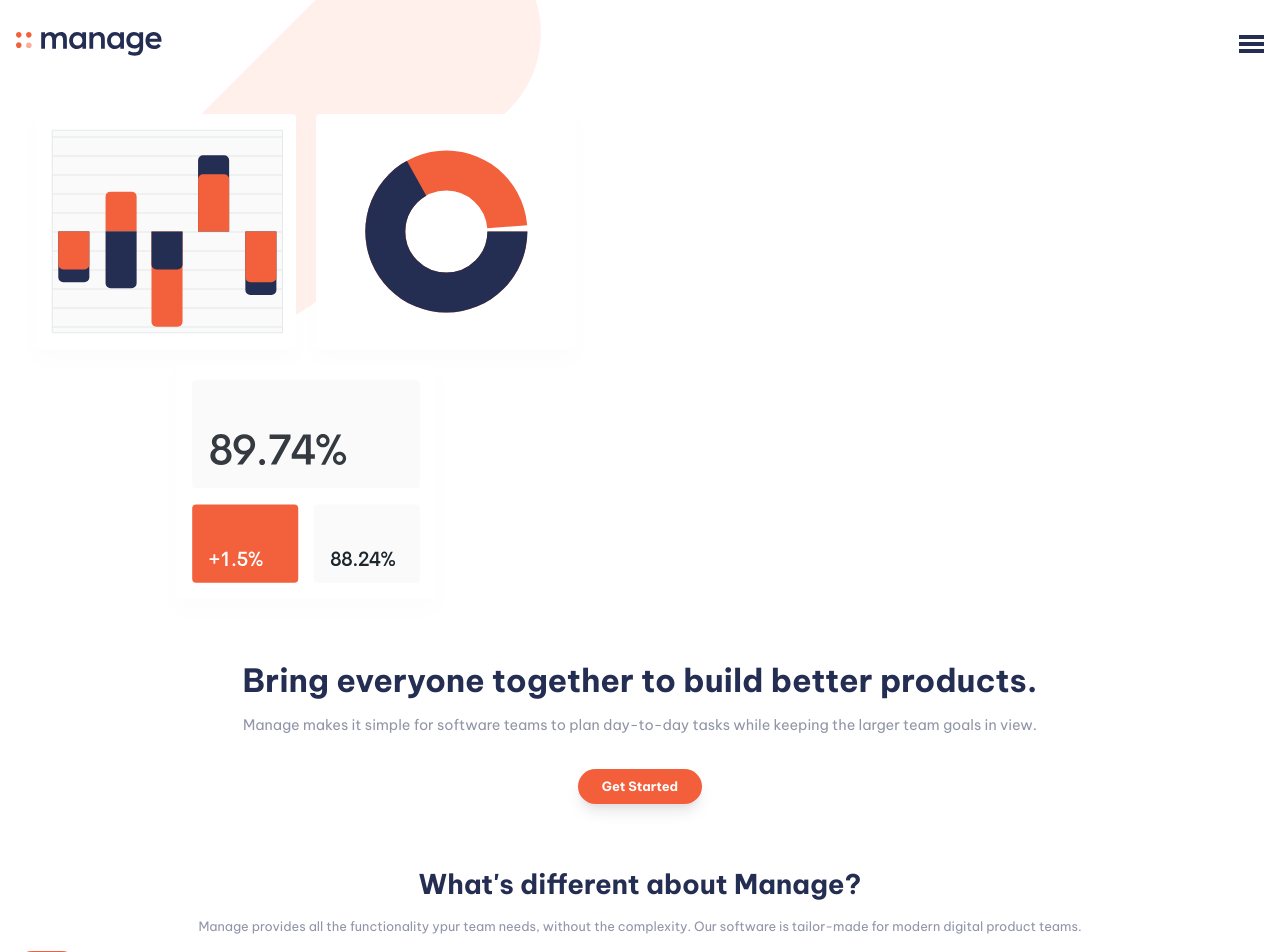
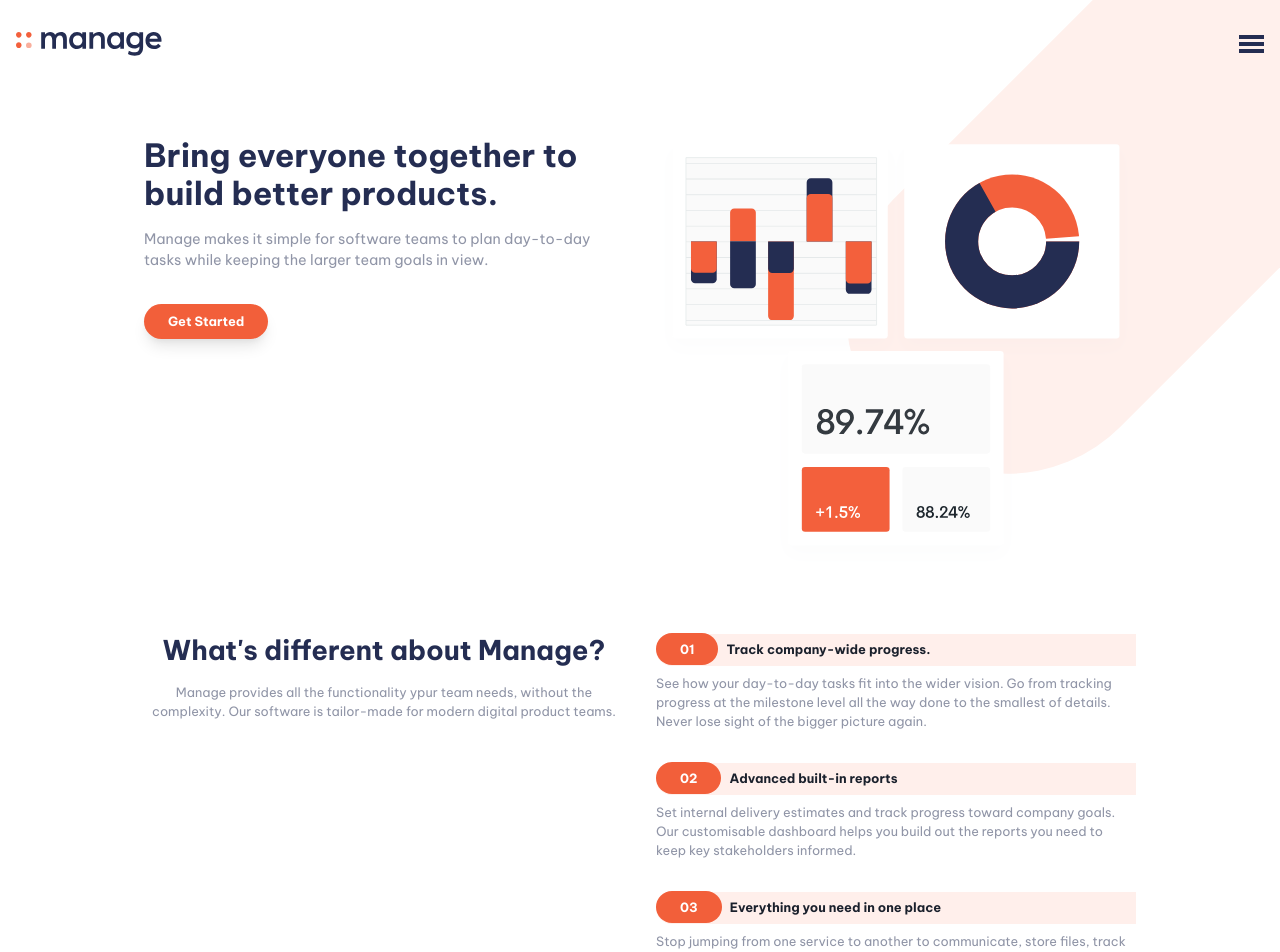
Before and after one commit to edgarfb/manage-landing-page, a Next.js app: page / in a window 1280 px wide. Shown: the top 952 px of the page. Built offline with nearby package versions, Linux system fonts and the light colour scheme.

Commit message:
workig on desktop version

```diff
--- a/components/about-manage-list.js
+++ b/components/about-manage-list.js
@@ -23,7 +23,10 @@ const items = [
 
 export default function AboutManageList() {
   return (
-    <chakra.ul width="100%" pl={4}>
+    <chakra.ul
+      width={{ base: "100%", md: "50%" }}
+      p={{ base: "0 0 0 1rem", md: "1rem" }}
+    >
       {items.map((item) => {
         return (
           <chakra.li key={item.id} listStyleType="none" mb={8}>
--- a/components/about-manage.js
+++ b/components/about-manage.js
@@ -1,13 +1,12 @@
-import { chakra, Heading, Text } from "@chakra-ui/react";
+import { chakra, Heading, Text, Flex } from "@chakra-ui/react";
 import AboutManageList from "./about-manage-list";
 
 export default function AboutManage() {
   return (
     <>
-      <chakra.section p={4}>
+      <Flex p={4} width={{ base: "100%", md: "50%" }} flexDirection="column">
         <Heading
           as="h2"
-          size="lg"
           mb={4}
           color="brand.DarkBlue"
           fontSize={{ base: "1.7rem" }}
@@ -25,7 +24,7 @@ export default function AboutManage() {
           complexity. Our software is tailor-made for modern digital product
           teams.
         </Text>
-      </chakra.section>
+      </Flex>
       <AboutManageList />
     </>
   );
--- a/components/get-started.js
+++ b/components/get-started.js
@@ -1,12 +1,16 @@
-import { chakra, Heading, Text, Flex } from "@chakra-ui/react";
+import { Heading, Text, Flex } from "@chakra-ui/react";
 import GetStartedLink from "./get-started-link";
 
 export default function GetStarted() {
   return (
-    <chakra.section p={4}>
+    <Flex
+      p={4}
+      flexDirection={{ base: "column" }}
+      width={{ base: "100%", md: "50%" }}
+    >
       <Heading
         as="h1"
-        textAlign="center"
+        textAlign={{ base: "center", md: "left" }}
         mb={4}
         color="brand.DarkBlue"
         fontSize={{ base: "2rem" }}
@@ -15,15 +19,15 @@ export default function GetStarted() {
       </Heading>
       <Text
         color="brand.DarkGrayishBlue"
-        textAlign="center"
+        textAlign={{ base: "center", md: "left" }}
         fontSize={{ base: ".9rem" }}
       >
         Manage makes it simple for software teams to plan day-to-day tasks while
         keeping the larger team goals in view.
       </Text>
-      <Flex justify="center">
+      <Flex justifyContent={{ base: "center", md: "flex-start" }}>
         <GetStartedLink />
       </Flex>
-    </chakra.section>
+    </Flex>
   );
 }
--- a/components/layout.js
+++ b/components/layout.js
@@ -2,16 +2,15 @@ import { useState } from "react";
 import NavbarMobile from "./navbarMobile";
 import Footer from "./footer";
 import { chakra, Container, Box } from "@chakra-ui/react";
-import Image from "next/image";
 
 function BgPattern() {
   return (
     <Box
-      width="400px"
-      height="400px"
+      width={{ base: "400px", lg: "600px" }}
+      height={{ base: "400px", lg: "600px" }}
       position="absolute"
-      top="-3%"
-      left="11%"
+      top={{ base: "-3%", lg: "-7%" }}
+      right={{ base: "-30%", lg: "-13%" }}
       overflow="hidden"
       zIndex={1}
       backgroundImage="url('/images/bg-tablet-pattern.svg')"
--- a/components/slider.js
+++ b/components/slider.js
@@ -1,11 +1,12 @@
 import Testimonials from "./testimonials";
 import { useEffect, useState } from "react";
 import testimonialData from "./testimonials-data.js";
-import { Box, Flex } from "@chakra-ui/react";
+import { Box, Flex, useBreakpointValue } from "@chakra-ui/react";
 import GetStartedLink from "../components/get-started-link";
 
 function Dot({ onClick, bg }) {
   // It will get the background color of the dot based on the index of the cuurenSlide
+
   return (
     <Box
       width="10px"
@@ -21,6 +22,7 @@ function Dot({ onClick, bg }) {
 
 export default function Slider() {
   const [currentSlide, setCurrentSlide] = useState(0);
+  const bp = useBreakpointValue({ base: "sm", md: "md" });
 
   useEffect(() => {
     if (currentSlide === testimonialData.length - 1) {
@@ -35,6 +37,8 @@ export default function Slider() {
   }, [currentSlide]);
 
   return (
+    <>
+      {bp === "sm" && (
         <Box>
           <Testimonials
             key={testimonialData[currentSlide].name}
@@ -59,5 +63,7 @@ export default function Slider() {
             <GetStartedLink />
           </Flex>
         </Box>
+      )}
+    </>
   );
 }
--- a/components/stats.js
+++ b/components/stats.js
@@ -2,16 +2,16 @@ import { chakra, Flex, Image } from "@chakra-ui/react";
 
 export default function Stats() {
   return (
-    <chakra.section
+    <Flex
       position="relative"
       zIndex={90}
       p={4}
-      display="flex"
       justify="center"
+      width={{ base: "100%", md: "50%" }}
     >
       <Flex>
         <Image src="/images/illustration-intro.svg" alt="" />
       </Flex>
-    </chakra.section>
+    </Flex>
   );
 }
--- a/components/testimonials.js
+++ b/components/testimonials.js
@@ -1,6 +1,5 @@
-import { Flex, Heading, Text, Button, Image, Box } from "@chakra-ui/react";
+import { Flex, Heading, Text, Image, Box } from "@chakra-ui/react";
 import { motion } from "framer-motion";
-import GetStartedLink from "../components/get-started-link";
 
 const MotionBox = motion(Box);
 
--- a/pages/index.js
+++ b/pages/index.js
@@ -4,6 +4,23 @@ import Stats from "../components/stats";
 import GetStarted from "../components/get-started";
 import SimplifyBox from "../components/simplefy-box";
 import Slider from "../components/slider";
+import { chakra } from "@chakra-ui/react";
+
+function Section({ children }) {
+  return (
+    <chakra.section
+      width={{ base: "100%", md: "80%" }}
+      display="flex"
+      flexDirection={{ base: "column-reverse", md: "row" }}
+      m={{ base: "0px", md: "0 auto" }}
+      my={{ base: "0px", md: "2rem" }}
+      justifyContent="center"
+      alignItems="flex-start"
+    >
+      {children}
+    </chakra.section>
+  );
+}
 
 export default function Home() {
   return (
@@ -18,9 +35,15 @@ export default function Home() {
         <link rel="icon" href="/favicon.ico" />
       </Head>
 
-      <Stats />
-      <GetStarted />
-      <AboutManage />
+      <Section>
+        <GetStarted />
+        <Stats />
+      </Section>
+
+      <Section>
+        <AboutManage />
+      </Section>
+
       <Slider />
       <SimplifyBox />
     </>
```
Also changed, not shown: components/navbar-desktop.js (added, +106 -0 lines). Lines whose indentation alone changed are shown as unchanged.
